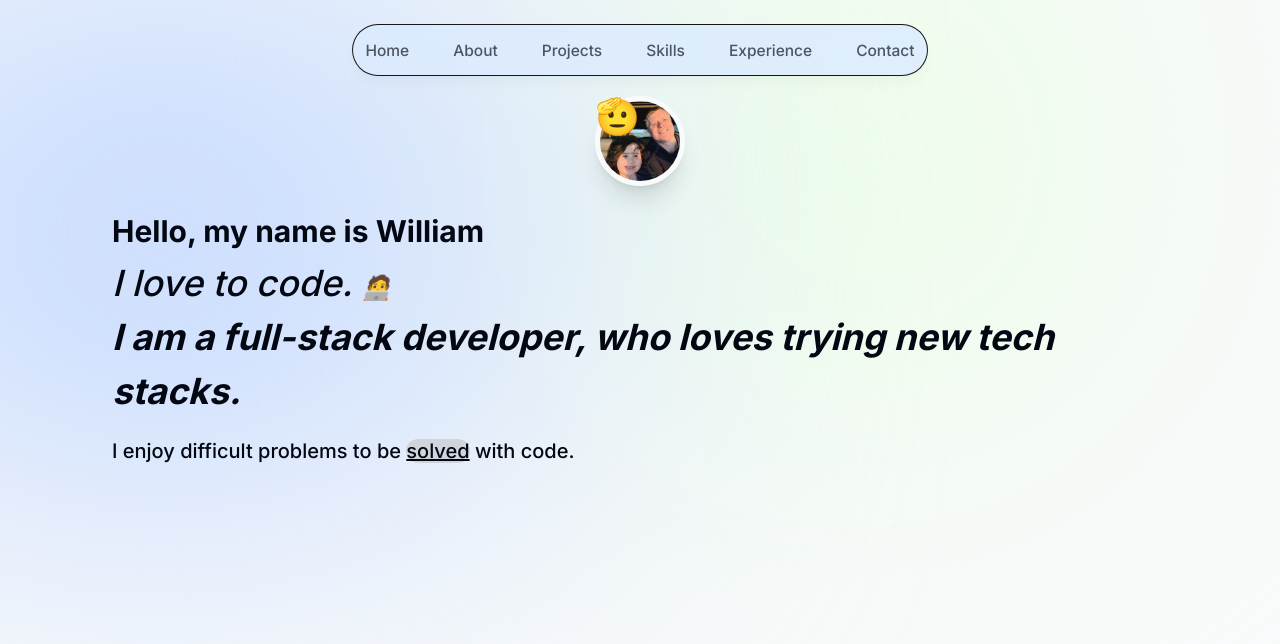
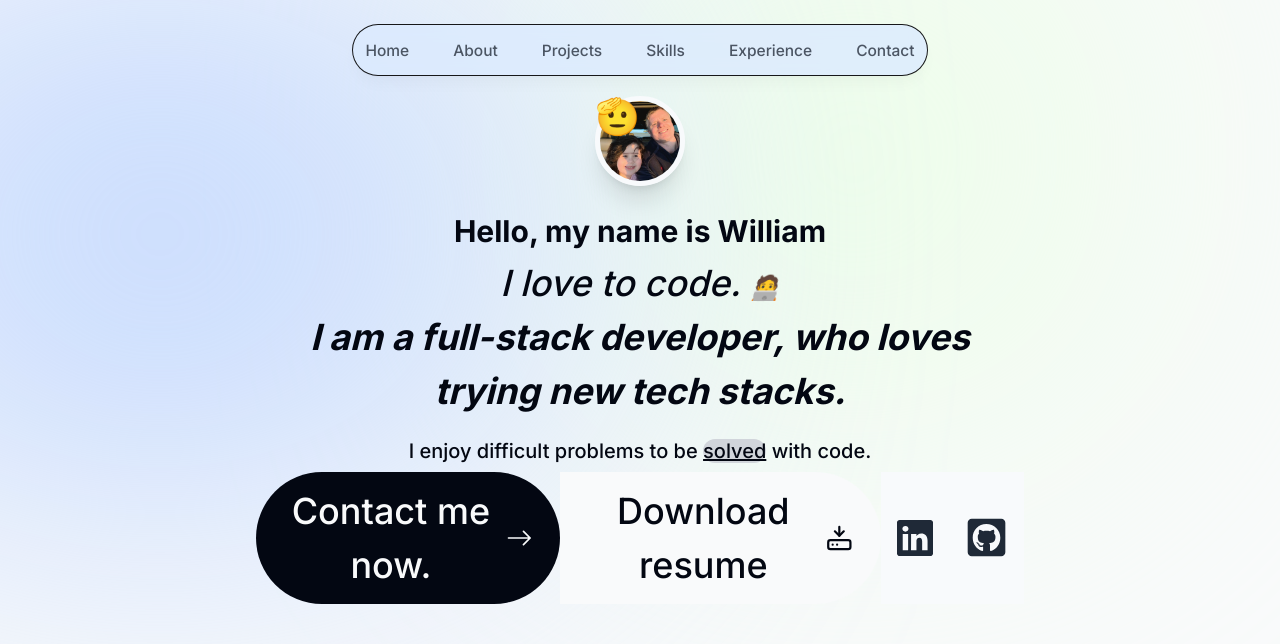
Before and after one commit to addicted2crypto/new_portfolio, a Next.js app: page / in a window 1280 px wide. Shown: the top 644 px of the page. Built offline with nearby package versions, Linux system fonts and the light colour scheme.

Commit message:
icons for contact links and resume image

```diff
--- a/src/app/components/intro.tsx
+++ b/src/app/components/intro.tsx
@@ -3,30 +3,34 @@
 import Image from 'next/image';
 import React from 'react';
 import { motion } from 'framer-motion';
+import Link from 'next/link';
+import { BsArrowRight, BsLinkedin } from "react-icons/bs";
+import { LuHardDriveDownload } from 'react-icons/lu';
+import { FaGithubSquare } from 'react-icons/fa';
 
 
 export default function Intro() {
     return (
-    <section>
+        <section className='mb-28 max-w-[50rem] text-center sm:mb-0'>
             <div className='flex items-center justify-center'>
                 <div className='relative'>
                     <motion.div
-                initial={{ opacity: 0, scale: 0}}
-                animate={{ opacity: 1, scale: 1}}
-                transition={{ type: 'spring', duration: 0.169}}
-            >
+                        initial={{ opacity: 0, scale: 0 }}
+                        animate={{ opacity: 1, scale: 1 }}
+                        transition={{ type: 'spring', duration: 0.169 }}>
+
                         <Image src='/ours.jpg'
                             alt='my image'
                             width={90}
                             height={90}
                             quality={90}
                             priority={true}
-             className='h-30 w-30 rounded-full object-cover border-[.369rem] border-slate-50 shadow-xl'/>
+                            className='h-30 w-30 rounded-full object-cover border-[.369rem] border-slate-50 shadow-xl' />
 
                     </motion.div>
                     <motion.span className='absolute text-4xl top-0 left-0'
-                initial={{opacity: 0, scale: 0}}
-                animate={{opacity: 1, scale: 1}}
+                        initial={{ opacity: 0, scale: 0 }}
+                        animate={{ opacity: 1, scale: 1 }}
                         transition={{
                             type: 'keyframes',
                             stiffness: 125,
@@ -42,29 +46,41 @@ export default function Intro() {
                 </div>
 
             </div>
-        <p className='mb-10 mt-4 px-4 text-2xl font-medium !leading-[1.5] sm:text-4xl'>
+            <motion.section className='mb-10 mt-4 px-4 text-2xl font-medium !leading-[1.5] sm:text-4xl'
+                initial={{ opacity: 0, y: 100 }}
+                animate={{ opacity: 1, y: 0 }}
+            >
                 <span className='font-bold text-3xl'>Hello, my name is William</span>
 
-            <p>
+                <h1>
                     <span className='font-semi-bold italic text-center'>
 
                         I love to code. <span className='text-2xl'>🧑‍💻</span>
                     </span>
-            </p>
-            <p>
+                </h1>
+                <h2>
                     <span className='font-bold italic '>
                         I am a full-stack developer, who loves trying new tech stacks.
                     </span>
-            </p>
-            <p>
+                </h2>
+                <h3>
                     <span className='font-semi-bold text-xl'>
                         I enjoy difficult problems to be <span className='bg-gray-300 rounded-2xl underline'>solved</span> with code.
                     </span>
-            </p>
-            <p>
+                </h3>
+                <div className='flex flex-col sm:flex-row'>
+                    <Link href="#contact" className='bg-gray-950 text-gray-50 px-7 py-3 flex items-center gap-2 rounded-full'>Contact me now.<BsArrowRight />
+                    </Link>
+                    <a className='bg-gray-50 text-gray-950 px-7 py-3 flex items-center gap-2 rounded-e-full'>Download resume <LuHardDriveDownload /></a>
 
-            </p>
-            </p>
+                <a className='bg-slate-50 text-gray-800 p-4 flex items-center gap-2 rounded-rull'>
+                    <BsLinkedin />
+                </a>
+                <a className='bg-slate-50 text-gray-800 p-4 flex items-center gap-2 text-[2.69rem] rounded-rull'>
+                    <FaGithubSquare />
+                </a>
+                </div>
+            </motion.section>
         </section>
     )
 }
```
Lines whose indentation alone changed are shown as unchanged.
